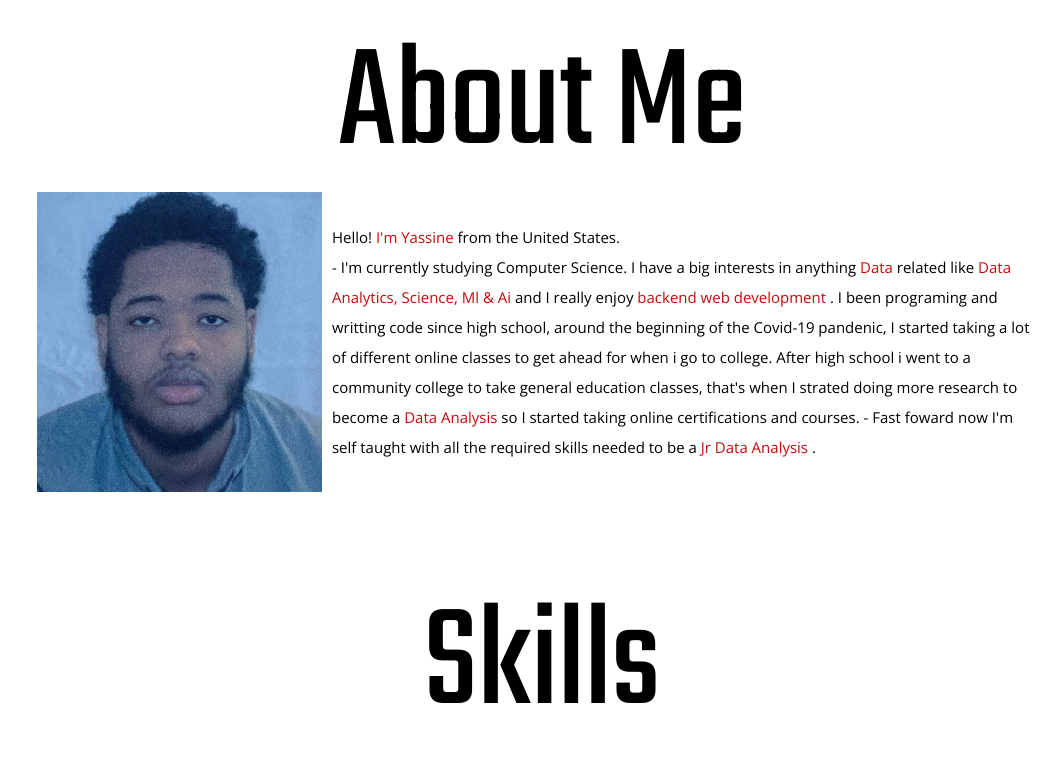
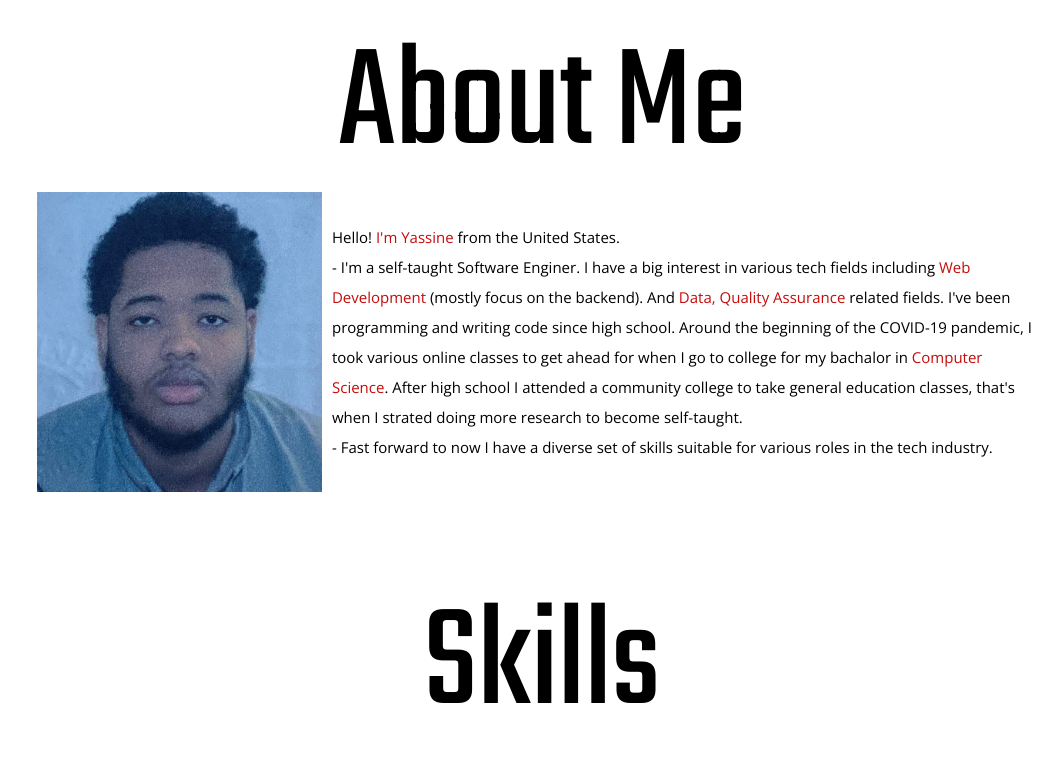
Before and after one commit to fulanii/portfolio_website, a Django app: page / in a window 1280 px wide. Shown: the part 768-1541 px from the top of the page, without its empty margins (223-1280 px from the left). Run offline with Django 5.2, Linux system fonts and the light colour scheme; some libraries are stand-ins or nearby versions; some web fonts are replaced.

Commit message:
modified home.html about me section

```diff
--- a/portfolio/templates/portfolio/home.html
+++ b/portfolio/templates/portfolio/home.html
@@ -46,21 +46,14 @@
             <span class="about-me__span">I'm Yassine</span>
             from the United States.
             <br />
-            - I'm currently studying Computer Science. I have a big interests in anything
-            <span class="about-me__span">Data</span>
-            related like
-            <span class="about-me__span">Data Analytics, Science, Ml & Ai</span>
-            and I really enjoy
-            <span class="about-me__span">backend web development</span>
-            . I been programing and writting code since high school, around the beginning of the
-            Covid-19 pandenic, I started taking a lot of different online classes to get ahead for
-            when i go to college. After high school i went to a community college to take general
-            education classes, that's when I strated doing more research to become a
-            <span class="about-me__span">Data Analysis</span>
-            so I started taking online certifications and courses. - Fast foward now I'm self taught
-            with all the required skills needed to be a
-            <span class="about-me__span">Jr Data Analysis</span>
-            .
+            - I'm a self-taught Software Enginer. I have a big interest in various tech fields including
+            <span class="about-me__span">Web Development</span> (mostly focus on the backend). And <span class="about-me__span">Data, Quality Assurance</span> related fields.
+            I've been programming and writing code since high school.
+            Around the beginning of the COVID-19 pandemic, I took various online classes
+            to get ahead for when I go to college for my bachalor in <span class="about-me__span"> Computer Science</span>. After high school I attended a community college to take
+            general education classes, that's when I strated doing more research to become self-taught.
+            <br />
+            - Fast forward to now I have a diverse set of skills suitable for various roles in the tech industry.
         </p>
     </div>
 </section>
@@ -198,18 +191,22 @@
     </div>
 </section>
 
-<!-- <section id="projects">
+<section id="projects">
     <h1 class="projects-h1">Projects</h1>
     <div class="timeline">
         <div class="timeline-item" data-aos="fade-up">
-            <div class="timeline-img">
-                <img src="{% static 'portfolio/images/Python.svg' %}" alt="Project 1 Image" />
-            </div>
+            <figure class="timeline-img">
+                <img
+                    src="{% static 'portfolio/images/flaskproject.gif' %}"
+                    alt="Flask web app with user auth"
+                />
+                <figcaption>Project demonstration</figcaption>
+            </figure>
             <div class="timeline-content">
                 <h2 class="timeline-content-h2">Flask web app with user auth</h2>
                 <p class="timeline-content-p">
                     A secured flask web app where users can register an account, store the user info
-                    in a SQL(sqlite) database with password hashing, login, create posts, see other
+                    in a SQLite database with password hashing, login, create posts, see other
                     people's posts, and be able to logout.
                 </p>
                 <a
@@ -223,16 +220,30 @@
         </div>
 
         <div class="timeline-item" data-aos="fade-up">
-            <div class="timeline-img">
-                <img src="{% static 'portfolio/images/Python.svg' %}" alt="Project 1 Image" />
-            </div>
+            <figure class="timeline-img">
+                <img
+                    src="{% static 'portfolio/images/fastapiproject.gif' %}"
+                    alt="Rest API using FastAPI"
+                />
+                <figcaption>Project demonstration</figcaption>
+            </figure>
             <div class="timeline-content">
-                <h2 class="timeline-content-h2">Rest API using FastAPI</h2>
+                <h2 class="timeline-content-h2">Rest API using Fask & FastAPI</h2>
                 <p class="timeline-content-p">
-                    A rest API with Auth using FastAPI and their auto gen docs
+                    To build this project I first scraped and cleaned country data online. Then
+                    stored the data in a PostgreSQL database, with this api you can access countries
+                    info like: name, capital, population, area size, country code and country iso
+                    code. FastAPI version
+                    <a
+                        target="_blank"
+                        href="https://github.com/fulanii/fastapi-project"
+                        style="color: var(--btn-color)"
+                    >
+                        here.
+                    </a>
                 </p>
                 <a
-                    href="https://github.com/fulanii/fastapi-project"
+                    href="https://github.com/fulanii/rest-api-project"
                     class="project-link"
                     target="_blank"
                 >
@@ -241,46 +252,6 @@
             </div>
         </div>
     </div>
-</section> -->
-
-
-<section id="projects">
-    <h1 class="projects-h1">Projects</h1>
-    <div class="timeline">
-        <div class="timeline-item" data-aos="fade-up">
-            <figure class="timeline-img">
-                <img src="{% static 'portfolio/images/flaskproject.gif' %}" alt="Flask web app with user auth" />
-                <figcaption>Project demonstration</figcaption>
-            </figure>
-            <div class="timeline-content">
-                <h2 class="timeline-content-h2">Flask web app with user auth</h2>
-                <p class="timeline-content-p">
-                    A secured flask web app where users can register an account, store the user info
-                    in a SQLite database with password hashing, login, create posts, see other
-                    people's posts, and be able to logout.
-                </p>
-                <a href="https://github.com/fulanii/flask-auth-project" class="project-link" target="_blank">
-                    View Project
-                </a>
-            </div>
-        </div>
-
-        <div class="timeline-item" data-aos="fade-up">
-            <figure class="timeline-img">
-                <img src="{% static 'portfolio/images/fastapiproject.gif' %}" alt="Rest API using FastAPI" />
-                <figcaption>Project demonstration</figcaption>
-            </figure>
-            <div class="timeline-content">
-                <h2 class="timeline-content-h2">Rest API using Fask & FastAPI</h2>
-                <p class="timeline-content-p">
-                    To build this project I first scraped and cleaned country data online. Then stored the data in a PostgreSQL database, with this api you can access countries info like: name, capital, population, area size, country code and country iso code. FastAPI version <a target="_blank" href="https://github.com/fulanii/fastapi-project" style="color: var(--btn-color);">here.</a>
-                 </p>
-                <a href="https://github.com/fulanii/rest-api-project" class="project-link" target="_blank">
-                    View Project
-                </a>
-            </div>
-        </div>
-    </div>
 </section>
 
 {% endblock %}
```
